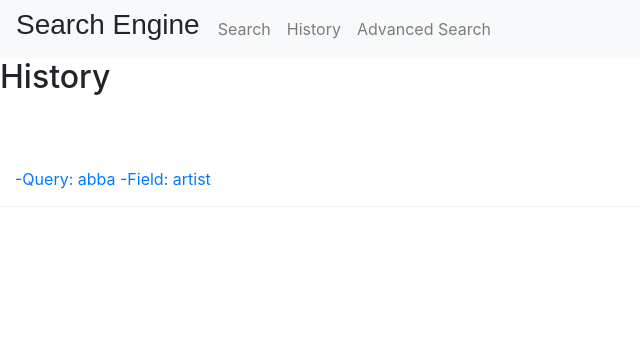
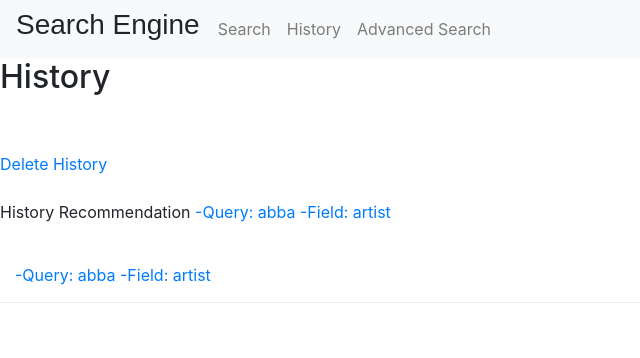
Before and after one commit to Giannis-T/Search_Engine, a Django app: page /view_history in a window 1280 px wide. Shown: the top 358 px of the page, without its empty margins (0-640 px from the left). Run offline with Django 4.2, Linux system fonts and the light colour scheme; data comes from the database, SQL or seed files in the repository; both versions use the stored data as it was after the commit; parts of the project's set-up code (start-up, migrations or seed data) failed here and were passed over; some libraries are stand-ins or nearby versions.

Commit message:
Added naive History based Recommendation

```diff
--- a/DataRetrieval/SearchEngine/services/process_output.py
+++ b/DataRetrieval/SearchEngine/services/process_output.py
@@ -1,6 +1,4 @@
 import pandas as pd
-import subprocess
-import os
 import numpy as np
 
 def process_output(output):
--- /dev/null
+++ b/DataRetrieval/SearchEngine/services/recommend_history_module.py
@@ -0,0 +1,19 @@
+import pandas as pd
+from nltk.corpus import stopwords
+stop_words = stopwords.words('english')
+
+def get_recommendation(history_queries_list):
+    queries = ""
+    queries_dict = {"pk":[], "query":[], "field":[]}
+    for query in history_queries_list:
+        queries_dict["pk"].append(query.pk)
+        queries_dict["query"].append(query.query)
+        queries_dict["field"].append(query.field)
+    df = pd.DataFrame(queries_dict)
+    # Excluding all the stopwords from our history queries
+    # df["query"] = df["query"].apply(lambda x: ' '.join([word for word in x.split() if word not in (stop)]))
+    df['query'] = df['query'].apply(lambda x: ' '.join([word for word in x.split() if word not in (stop_words)]))
+    df = df.loc[df["query"] != ""]
+
+    # We are returning the most common query with the most common field
+    return (df["query"].value_counts().index[0], df["field"].value_counts().index[0])
--- a/DataRetrieval/SearchEngine/templates/search_engine/view_history.html
+++ b/DataRetrieval/SearchEngine/templates/search_engine/view_history.html
@@ -4,13 +4,26 @@
     <h2>History</h2>
     <br>
     <br>
+    <a href="{% url 'delete_history'%}">Delete History</a>
+    <br><br>
+    {% if rec_query %}
+      History Recommendation
+      <a href="{% url 'search' rec_query rec_field%}"> -Query: {{rec_query}} -Field: {{rec_field}}</a>
+      <br>
+      <br>
+    {% else %}
+      There is no recommendation available.
+    {% endif %}
+
     {% if history_queries %}
-
-        {% for query in history_queries %}
-        <div class="history_result">
-          <a href="{% url 'search' query.pk %}"> -Query: {{query.query}} -Field: {{query.field}}</a>
-        </div>
-        {% endfor %}
+      {% for query in history_queries %}
+      <div class="history_result">
+        <a href="{% url 'search' query.pk %}"> -Query: {{query.query}} -Field: {{query.field}}</a>
+      </div>
+      {% endfor %}
+    {% else %}
+      <br><br>
+      History is Empty.
     {% endif %}
 
 {% endblock %}
--- a/DataRetrieval/SearchEngine/urls.py
+++ b/DataRetrieval/SearchEngine/urls.py
@@ -6,10 +6,12 @@ urlpatterns = [
     path("", views.index, name="index"),
     path("search/", views.search, name="search"),
     path("search/<int:history_query_id>", views.search, name="search"),
+    path("search/<str:rec_query>/<str:rec_field>", views.search, name="search"),
     path("view_history", views.view_history, name="view_history"),
     path("advanced_search", views.advanced_search, name="advanced_search"),
     path("view_results", views.search, name="view_results"),
     path("next_ten", views.next_ten, name="next_ten"),
     path("prev_ten", views.prev_ten, name="prev_ten"),
+    path("delete_history", views.delete_history, name="delete_history")
 
 ]
--- a/DataRetrieval/SearchEngine/views.py
+++ b/DataRetrieval/SearchEngine/views.py
@@ -3,7 +3,9 @@ from django.urls import reverse
 from django.http import  HttpResponseRedirect
 import json
 from .services.search import java_search
+from .services.recommend_history_module import get_recommendation
 from .models import Query
+
 
 
 global current_page
@@ -12,14 +14,19 @@ current_page = 1
 def index(request):
     return HttpResponseRedirect("search")
 
-def search(request, history_query_id=-1):
+def search(request, history_query_id=-1, rec_query="-", rec_field=""):
     global current_page
     current_page = 1
-    if request.method == "POST" or history_query_id != -1:
+
+    if request.method == "POST" or history_query_id != -1 or rec_query != "-":
         query_response = request.POST.get("q")
         if query_response == "":
             return HttpResponseRedirect(reverse("search"))
-        if history_query_id == -1 :
+        if rec_query != "-":
+            query = rec_query
+            field = rec_field
+
+        elif history_query_id == -1 :
             query = query_response.split()[0]
             field = request.POST.get("field")
         else:
@@ -29,6 +36,7 @@ def search(request, history_query_id=-1):
 
         output = java_search(query, field, current_page)
         if not output.empty:
+            print("Empty Output")
             Query.objects.create(query = query, field = field)
 
             json_records = output.reset_index().to_json(orient ='records')
@@ -49,9 +57,20 @@ def search(request, history_query_id=-1):
     })
 
 def view_history(request):
+    try:
+        recommendation = get_recommendation(Query.objects.all())
+    except:
+        recommendation = ("", "")
     return render(request,"search_engine/view_history.html", {
         "history_queries": Query.objects.all()[::-1],
+        "rec_query": recommendation[0],
+        "rec_field": recommendation[1],
     })
+
+def delete_history(request):
+    Query.objects.all().delete()
+    print("Successful Deletion")
+    return HttpResponseRedirect("view_history")
 
 def next_ten(request):
     global current_page
@@ -94,6 +113,8 @@ def prev_ten(request):
     return HttpResponseRedirect(reverse("search"))
 
 
+# def history_recommend(request):
+
 
 def advanced_search(request):
     return render(request,"search_engine/advanced_search.html")
```
Also changed, not shown: DataRetrieval/db.sqlite3.
